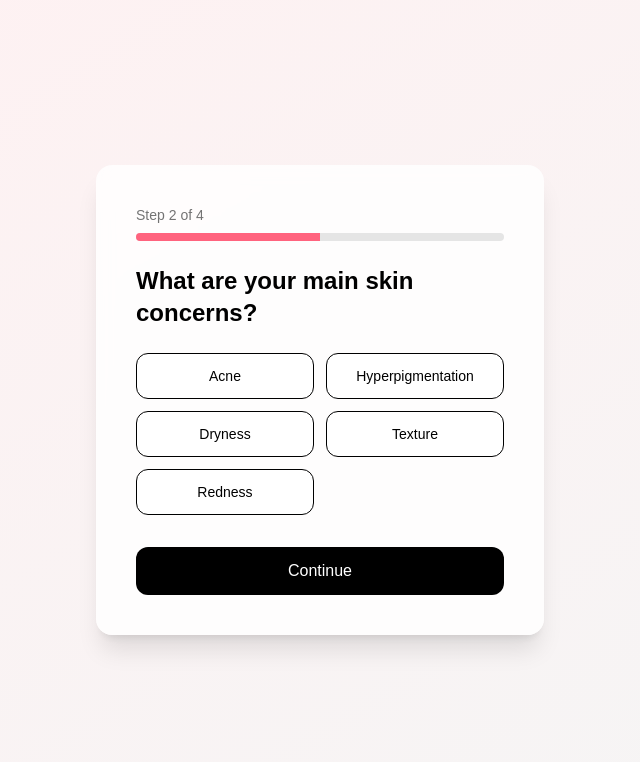
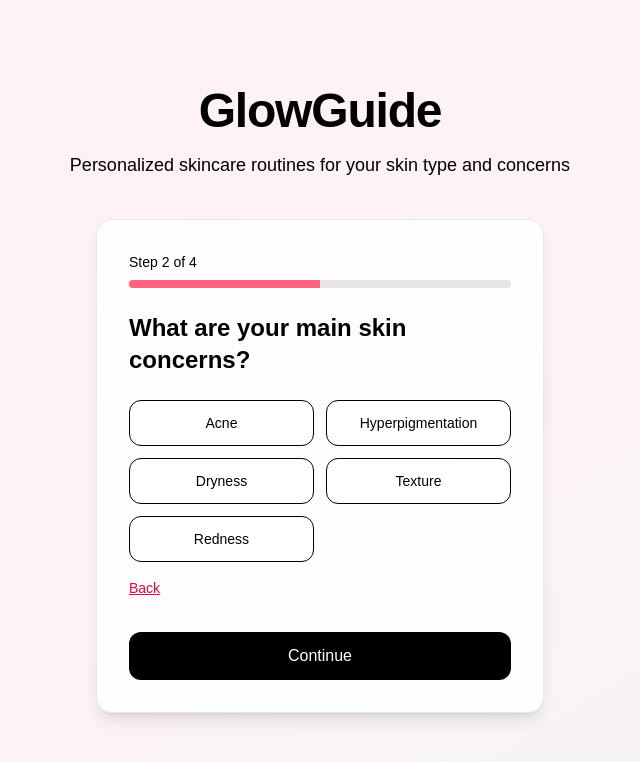
Before and after one commit to jenniferhuu/calhackstechproject, a Next.js app: page / in a window 1280 px wide. Both pictures are taken after a click on the button "Continue". Shown: the top 762 px of the page, without its empty margins (320-960 px from the left). Built offline with nearby package versions, Linux system fonts and the light colour scheme.

Commit message:
adjusted confetti and added back button feature

```diff
--- a/app/page.tsx
+++ b/app/page.tsx
@@ -1,5 +1,6 @@
+// Complete `page.tsx` rewritten with Back button and Confetti effect
 "use client";
-import { useState } from "react";
+import { useState, useEffect } from "react";
 import { generateRoutine } from "../utils/generateRoutine";
 import confetti from "canvas-confetti";
 
@@ -7,6 +8,7 @@ export default function Home() {
   var stateStep = useState(0);
   var step = stateStep[0];
   var setStep = stateStep[1];
+
   var stateAnswers = useState({
     skinType: "",
     concerns: [],
@@ -15,9 +17,11 @@ export default function Home() {
   });
   var answers = stateAnswers[0];
   var setAnswers = stateAnswers[1];
+
   var stateRoutine = useState(null);
   var routine = stateRoutine[0];
   var setRoutine = stateRoutine[1];
+
   var steps = [
     {
       question: "What is your skin type?",
@@ -46,11 +50,13 @@ export default function Home() {
   ];
 
   var current = steps[step];
+
   function handleSelect(option) {
     if (current.multiple) {
       setAnswers(function (prev) {
         var updated = Object.assign({}, prev);
         var values = prev[current.key];
+
         if (values.indexOf(option) !== -1) {
           updated[current.key] = values.filter(function (v) {
             return v !== option;
@@ -58,6 +64,7 @@ export default function Home() {
         } else {
           updated[current.key] = values.concat(option);
         }
+
         return updated;
       });
     } else {
@@ -73,21 +80,29 @@ export default function Home() {
     if (step === steps.length - 1) {
       setRoutine(generateRoutine(answers));
       confetti({
-        particleCount: 150,
-        spread: 70,
-        origin: { y: 0.6 },
-        colors: ["#F43F5E", "#FB7185", "#FBCFE8", "#F472B6"]});
+        particleCount: 180,
+        spread: 200,
+        origin: { y: 0.4 },
+        colors: ["#F43F5E", "#FB7185", "#FBCFE8", "#F472B6"]
+      });
     } else {
       setStep(step + 1);
+    }
+  }
+
+  function prev() {
+    if (step > 0) {
+      setStep(step - 1);
     }
   }
 
   if (routine) {
     return (
       <main className="min-h-screen bg-gradient-to-br from-rose-50 to-neutral-100 p-8 text-black">
-        <h1 className="text-4xl font-semibold mb-10 text-center">
-          Your Personalized Skincare Routine
-        </h1>
+        <h1 className="text-5xl font-bold mb-4 text-center tracking-tight">GlowGuide</h1>
+        <p className="text-center text-lg mb-10">
+          Your personalized AM/PM skincare routine
+        </p>
         <div className="max-w-3xl mx-auto space-y-10">
           <Routine title="AM Routine" steps={routine.am} />
           <Routine title="PM Routine" steps={routine.pm} />
@@ -97,17 +112,15 @@ export default function Home() {
   }
 
   return (
-    <main className="min-h-screen bg-gradient-to-br from-rose-50 to-neutral-100 flex items-center justify-center p-6 text-black">
-      <div className="bg-white/80 backdrop-blur p-10 rounded-2xl shadow-xl max-w-md w-full">
+    <main className="min-h-screen bg-gradient-to-br from-rose-50 via-pink-50 to-neutral-100 flex flex-col items-center justify-center p-8 text-black">
+      <h1 className="text-5xl font-bold mb-4 text-center tracking-tight">GlowGuide</h1>
+      <p className="text-center text-lg mb-10">Personalized skincare routines for your skin type and concerns</p>
+
+      <div className="bg-white/80 backdrop-blur-sm border border-gray-200 p-8 rounded-2xl shadow-lg max-w-md w-full">
         <div className="mb-6">
-          <p className="text-sm text-neutral-500 mb-2">
-            Step {step + 1} of {steps.length}
-          </p>
+          <p className="text-sm mb-2">Step {step + 1} of {steps.length}</p>
           <div className="w-full h-2 bg-neutral-200 rounded-full overflow-hidden">
-            <div
-              className="h-full bg-rose-400 transition-all"
-              style={{ width: ((step + 1) / steps.length) * 100 + "%" }}
-            />
+            <div className="h-full bg-rose-400 transition-all" style={{ width: ((step + 1)/steps.length)*100 + "%" }} />
           </div>
         </div>
 
@@ -115,21 +128,15 @@ export default function Home() {
 
         <div className="grid grid-cols-2 gap-3">
           {current.options.map(function (opt) {
-            var selected = current.multiple
-              ? answers[current.key].indexOf(opt) !== -1
-              : answers[current.key] === opt;
+            var selected = current.multiple ? answers[current.key].indexOf(opt) !== -1 : answers[current.key] === opt;
 
             return (
               <button
                 key={opt}
-                onClick={function () {
-                  handleSelect(opt);
-                }}
+                onClick={function () { handleSelect(opt); }}
                 className={
-                  "px-4 py-3 rounded-xl border transition-all text-sm capitalize " +
-                  (selected
-                    ? "bg-rose-400 text-white border-rose-400 shadow"
-                    : "bg-white hover:border-rose-300")
+                  "px-4 py-3 rounded-xl border transition transform hover:scale-105 text-sm capitalize " +
+                  (selected ? "bg-rose-400 text-white border-rose-400 shadow" : "bg-white hover:border-rose-300")
                 }
               >
                 {opt}
@@ -137,10 +144,14 @@ export default function Home() {
             );
           })}
         </div>
-        <button
-          onClick={next}
-          className="mt-8 w-full bg-black text-white py-3 rounded-xl hover:opacity-90 transition"
-        >
+
+        {step > 0 && (
+          <button onClick={prev} className="mt-4 text-sm underline text-rose-600 hover:text-rose-800">
+            Back
+          </button>
+        )}
+
+        <button onClick={next} className="mt-8 w-full bg-black text-white py-3 rounded-xl hover:opacity-90 transition">
           {step === steps.length - 1 ? "Generate My Routine" : "Continue"}
         </button>
       </div>
@@ -156,10 +167,8 @@ function Routine(props) {
         {props.steps.map(function (step, idx) {
           return (
             <li key={idx} className="bg-white p-5 rounded-2xl shadow-sm border">
-              <p className="font-medium text-lg">
-                {idx + 1}. {step.name}
-              </p>
-              <p className="text-sm text-neutral-600 mt-1">{step.reason}</p>
+              <p className="font-medium text-lg">{idx + 1}. {step.name}</p>
+              <p className="text-sm mt-1">{step.reason}</p>
             </li>
           );
         })}
```
